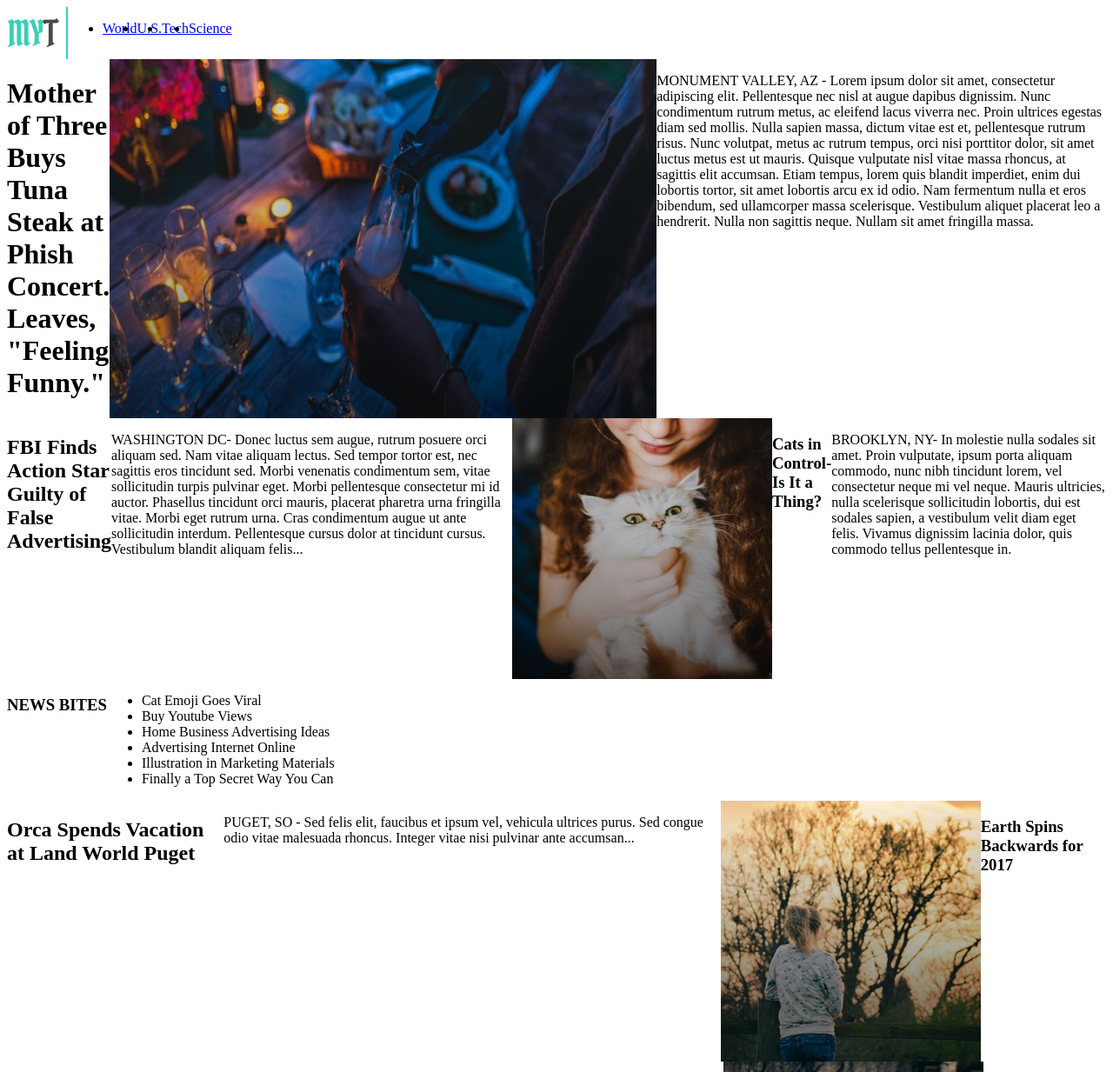
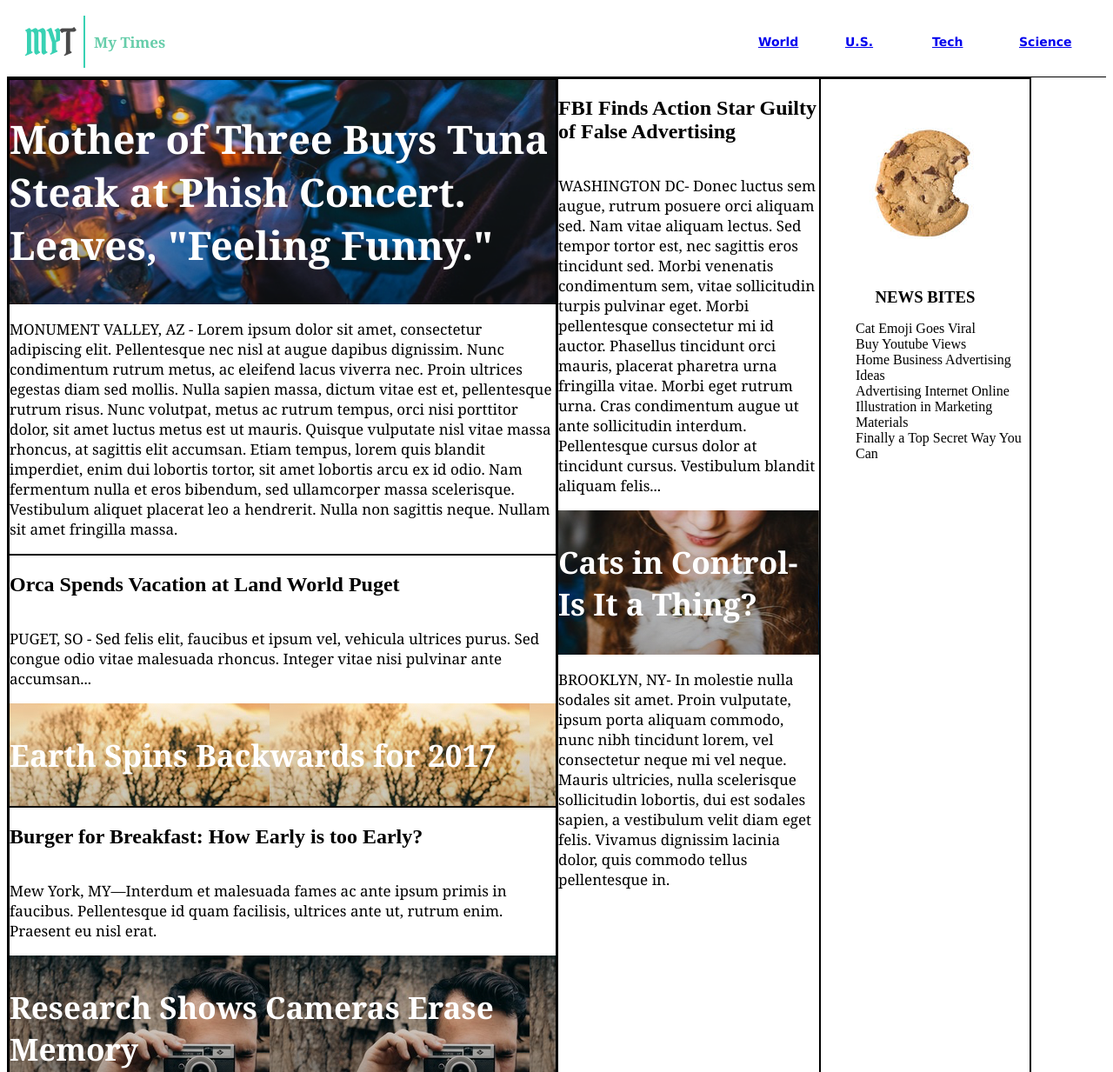
Before and after one commit to CalixteM/My-times, a plain HTML site: page index.html in a window 1280 px wide. Shown: the top 1233 px of the page at 87% size. Drawn offline with Linux system fonts and the light colour scheme.

Commit message:
Halfway point, everything is marked by easy containers.

```diff
--- a/index.html
+++ b/index.html
@@ -10,6 +10,7 @@
 
     <div class="header">
       <img src=".\resources\img-myt-logo.jpg" alt="New York Times Logo">
+      <p>My Times</p>
       <ul>
         <li><a href="#">World</a>
         <li><a href="#">U.S.</a>
@@ -18,9 +19,12 @@
       </ul>
     </div>
 
+  <div class="main">
+    <div class="first">
       <div class="funny-phish container">
-      <h1>Mother of Three Buys Tuna Steak at Phish Concert. Leaves, "Feeling Funny."</h1>
-      <img src=".\resources\img-story-main.png" alt="Pouring Champagne">
+        <div class="phishh1">
+          <h2>Mother of Three Buys Tuna Steak at Phish Concert. Leaves, "Feeling Funny."</h2>
+        </div>
         <p>MONUMENT VALLEY, AZ - Lorem ipsum dolor sit amet, consectetur adipiscing elit. Pellentesque nec nisl at augue dapibus dignissim.
            Nunc condimentum rutrum metus, ac eleifend lacus viverra nec. Proin ultrices egestas diam sed mollis. Nulla sapien massa, dictum
            vitae est et, pellentesque rutrum risus. Nunc volutpat, metus ac rutrum tempus, orci nisi porttitor dolor, sit amet luctus metus
@@ -29,20 +33,44 @@
            Vestibulum aliquet placerat leo a hendrerit. Nulla non sagittis neque. Nullam sit amet fringilla massa.</p>
       </div>
 
+      <div class="2ndhalf">
+        <div class="orca container">
+          <h2>Orca Spends Vacation at Land World Puget</h2>
+            <p>PUGET, SO - Sed felis elit, faucibus et ipsum vel, vehicula ultrices purus. Sed congue odio vitae malesuada rhoncus. Integer vitae
+               nisi pulvinar ante accumsan...</p>
+            <div class="back2017">
+              <h3>Earth Spins Backwards for 2017</h3>
+            </div>
+        </div>
+
+        <div class="burger container">
+          <h2>Burger for Breakfast: How Early is too Early?</h2>
+          <p>Mew York, MY—Interdum et malesuada fames ac ante ipsum primis in faucibus. Pellentesque id quam facilisis, ultrices ante ut, rutrum
+             enim. Praesent eu nisl erat.</p>
+          <div class="camera">
+            <h3>Research Shows Cameras Erase Memory</h3>
+          </div>
+        </div>
+      </div>
+    </div>
+
+
         <div class="FBI container">
           <h2>FBI Finds Action Star Guilty of False Advertising</h2>
           <p>WASHINGTON DC- Donec luctus sem augue, rutrum posuere orci aliquam sed. Nam vitae aliquam lectus. Sed tempor tortor est, nec sagittis
              eros tincidunt sed. Morbi venenatis condimentum sem, vitae sollicitudin turpis pulvinar eget. Morbi pellentesque consectetur mi id
              auctor. Phasellus tincidunt orci mauris, placerat pharetra urna fringilla vitae. Morbi eget rutrum urna. Cras condimentum augue ut ante
              sollicitudin interdum. Pellentesque cursus dolor at tincidunt cursus. Vestibulum blandit aliquam felis...</p>
-      <img src=".\resources\img-story-1.png" alt="Cats Cats Cats!">
+          <div class="cats">
               <h3>Cats in Control-Is It a Thing?</h3>
+          </div>
           <p>BROOKLYN, NY- In molestie nulla sodales sit amet. Proin vulputate, ipsum porta aliquam commodo, nunc nibh tincidunt lorem, vel
              consectetur neque mi vel neque. Mauris ultricies, nulla scelerisque sollicitudin lobortis, dui est sodales sapien, a vestibulum
              velit diam eget felis. Vivamus dignissim lacinia dolor, quis commodo tellus pellentesque in.</p>
         </div>
 
         <div class="news-bites container">
+          <img src="./resources/img-news-bite.png" alt="Cookie">
           <h3>NEWS BITES</h3>
           <ul>
             <li>Cat Emoji Goes Viral
@@ -53,21 +81,6 @@
             <li>Finally a Top Secret Way You Can
           </ul>
         </div>
-
-    <div class="orca container">
-      <h2>Orca Spends Vacation at Land World Puget</h2>
-      <p>PUGET, SO - Sed felis elit, faucibus et ipsum vel, vehicula ultrices purus. Sed congue odio vitae malesuada rhoncus. Integer vitae
-         nisi pulvinar ante accumsan...</p>
-      <img src=".\resources\img-story-2.png" alt="Fall towards the darkness">
-      <h3>Earth Spins Backwards for 2017</h3>
-    </div>
-
-    <div class="burger container">
-      <h2>Burger for Breakfast: How Early is too Early?</h2>
-      <p>Mew York, MY—Interdum et malesuada fames ac ante ipsum primis in faucibus. Pellentesque id quam facilisis, ultrices ante ut, rutrum
-         enim. Praesent eu nisl erat.</p>
-      <img src=".\resources\img-story-3.png" alt="Fall towards the darkness">
-      <h3>Earth Spins Backwards for 2017</h3>
       </div>
 
      <div class="footer">
--- a/resources/style.css
+++ b/resources/style.css
@@ -1,23 +1,132 @@
+p {
+  font-family: Georgia;
+  font-size: 17px;
+  color: black;
+}
+.main {
+  display: inline-flex;
+  border: 1px solid black;
+}
+
 .container {
-  display: flex;
+  display: inline-flex;
+  border: 1px solid black;
+}
+
+.first {
+  display: inline-flex;
+  border: 1px solid black;
+  width: 630px;
+  flex-wrap: wrap;
+}
+
+.2ndhalf {
+  flex-direction: row;
 }
 
 .header {
   display: flex;
   width: 100%;
+  border-bottom: 1px solid black;
+  padding: 10px 0px 10px 0px;
+  font-family: Verdana;
+  font-size: 14px;
+  font-weight: bold;
 }
 
 .header img {
   justify-content: flex-start;
+  position: relative;
+  left: 20px;
+}
+
+.header p {
+  color: MediumAquamarine;
+  width: 160px;
+  margin-left: 30px;
+  margin-top: auto;
+  margin-bottom: auto;
+
 }
 
 .header ul {
   display: inline-flex;
   justify-content: flex-end;
-
+  align-items: center;
+  width: 100%;
 }
 
 .header li {
-  margin: 0 auto;
-  justify-content: flex-end;
+  list-style-type: none;
+  color: black;
+  width: 100px;
 }
+
+.funny-phish {
+  flex-direction:column;
+}
+
+.phishh1 {
+  display: flex;
+  background-image: url("./img-story-main.png");
+  height: auto;
+  font-family: Georgia;
+  font-weight: bold;
+  font-size: 30px;
+  color: white;
+  justify-content: flex-start;
+}
+
+.FBI {
+  width: 300px;
+  flex-direction: column;
+  flex-wrap: wrap;
+}
+
+.news-bites {
+  width: 240px;
+  display: flex;
+  flex-direction: column;
+}
+ .news-bites ul{
+   list-style-type: none;
+ }
+
+.news-bites h3{
+  margin: 0px auto;
+}
+
+.orca {
+  flex-direction: column;
+}
+
+.burger {
+  flex-direction: column;
+}
+
+.back2017 {
+  display: inline-flex;
+  background-image: url(./img-story-2.png);
+  font-family: Georgia;
+  font-weight: bold;
+  font-size: 30px;
+  color: white;
+}
+
+.camera {
+  display: inline-flex;
+  background-image: url(./img-story-3.png);
+  font-family: Georgia;
+  font-weight: bold;
+  font-size: 30px;
+  color: white;
+}
+
+.cats {
+  display: inline-flex;
+  background-image: url(./img-story-1.png);
+  font-family: Georgia;
+  font-weight: bold;
+  font-size: 30px;
+  color: white;
+}
```
Lines whose indentation alone changed are shown as unchanged.
